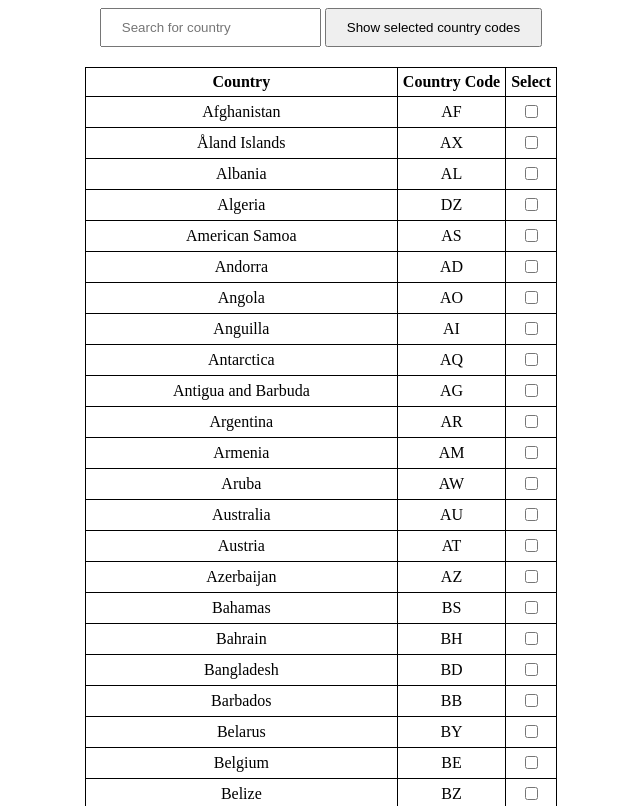
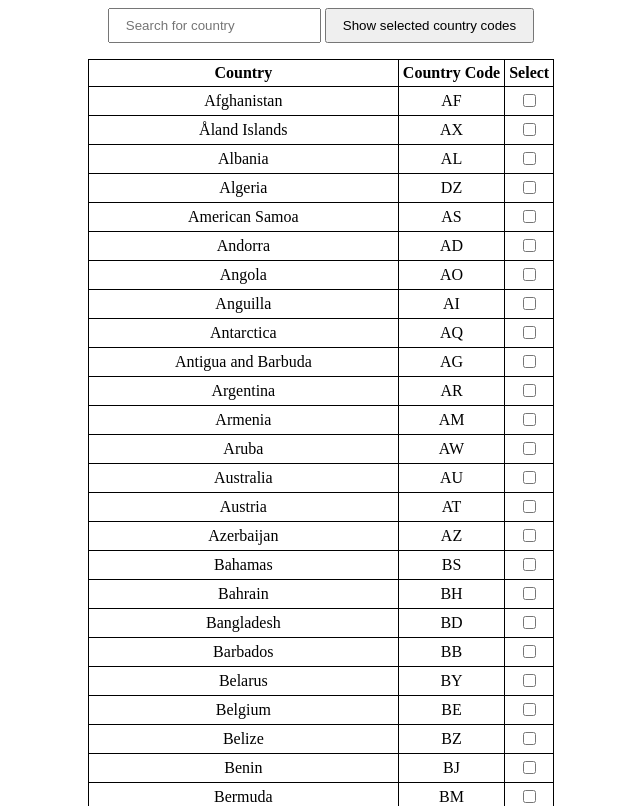
Before and after one commit to hngs91/melaSolutions, a plain HTML site: page index.html in a window 1280 px wide. Shown: the top 806 px of the page, without its empty margins (319-959 px from the left). Drawn offline with Linux system fonts and the light colour scheme.

Commit message:
Added comments

```diff
--- a/script.js
+++ b/script.js
@@ -3,6 +3,7 @@ let btnShowCountries = document.querySelector('button');
 let searchBar = document.getElementById('searchbar');
 let tableDiv = document.querySelector('#div_for_table');
 let table = document.createElement('table');
+let selectAllBox = document.getElementById('selectAll')
 
 /************** Functions **********************/
 // shows the user an alert box containing all the country codes with checked boxes
--- a/style.css
+++ b/style.css
@@ -2,28 +2,28 @@ body {
     text-align: center;
 }
 
-div{
+div {
     display: inline-block;
 }
 
-#searchbar{
+#searchbar {
     display: inline-block;
-    padding: 10px 20px;
+    padding: .5rem 1rem;
 }
 
-button{
+button {
     display: inline-block;
-    padding: 10px 20px;
+    padding: .5rem 1rem;
 }
 
 #div_for_table {
     display: block;
-    margin-top: 20px;
+    margin-top: 1rem;
 }
 
 table, th, td {
     border: 1px solid black;
     border-collapse: collapse;
     border-spacing: 0;
-    padding: 5px;
+    padding: .25rem;
 }
```
Also changed, not shown: index.html (+7 -7 lines).
